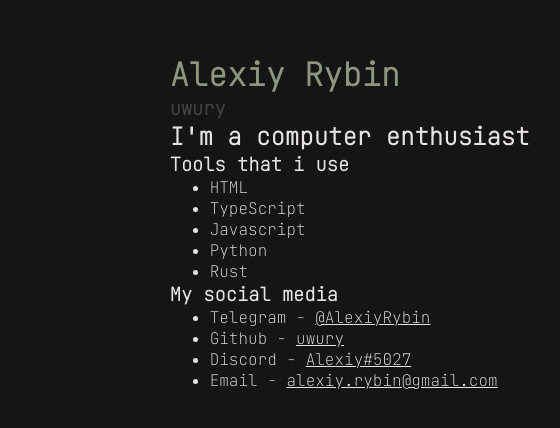
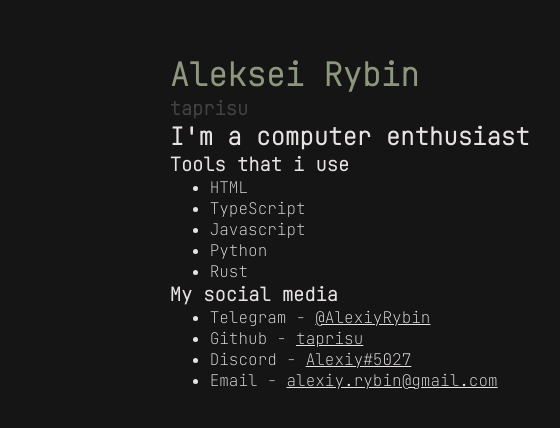
Before and after one commit to Zamur650/website, a website: page src/index.html in a window 1280 px wide. Shown: the part 178-606 px from the top of the page, 577-1137 px from the left. Drawn offline with Linux system fonts and the light colour scheme.

Commit message:
updated username

```diff
--- a/src/index.html
+++ b/src/index.html
@@ -4,7 +4,7 @@
 		<meta charset="UTF-8" />
 		<meta http-equiv="X-UA-Compatible" content="IE=edge" />
 		<meta name="viewport" content="width=device-width, initial-scale=1.0" />
-		<title>Alexiy Rybin</title>
+		<title>Aleksei Rybin</title>
 		<link rel="stylesheet" href="css/style.css" />
 		<link rel="shortcut icon" href="assets/favicon.ico" type="image/x-icon">
 	</head>
@@ -26,7 +26,7 @@
 					<h3>My social media</h3>
 				<ul>
 					<li>Telegram - <a href="https://t.me/AlexiyRybin">@AlexiyRybin</a></li>
-					<li>Github - <a href="https://github.com/uwury">uwury</a></li>
+					<li>Github - <a href="https://github.com/taprisu">taprisu</a></li>
 					<li>Discord - <a href="https://discord.com/users/586128640136445964">Alexiy#5027</a></li>
 					<li>Email - <a href="mailto:alexiy.rybin@gmail.com">alexiy.rybin@gmail.com</a></li>
 				</ul>
--- a/src/js/main.js
+++ b/src/js/main.js
@@ -18,11 +18,11 @@ const typeText = (element, text) => {
 const textName = [
 	{
 		element: document.getElementById('name'),
-		text: 'Alexiy Rybin'
+		text: 'Aleksei Rybin'
 	},
 	{
 		element: document.getElementById('nickName'),
-		text: 'uwury'
+		text: 'taprisu'
 	}
 ]
 
```
Also changed, not shown: README.md.
